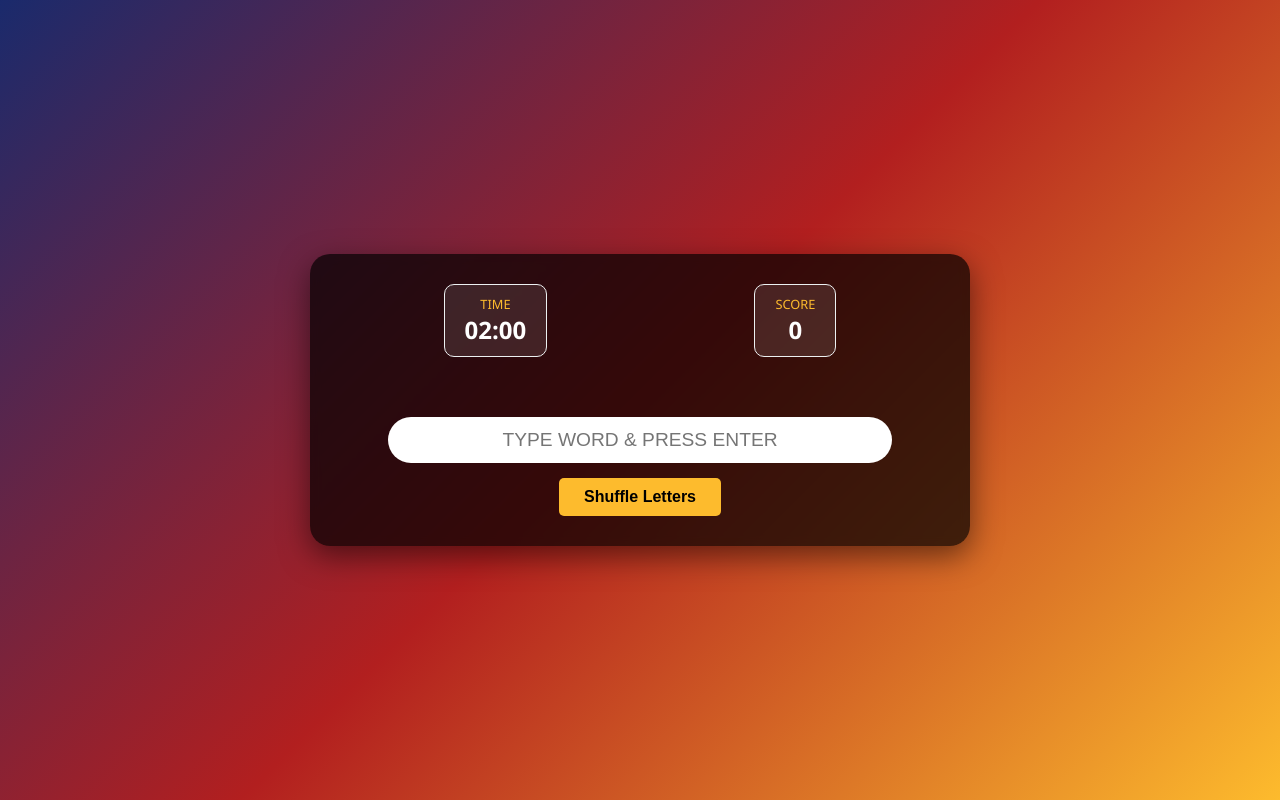
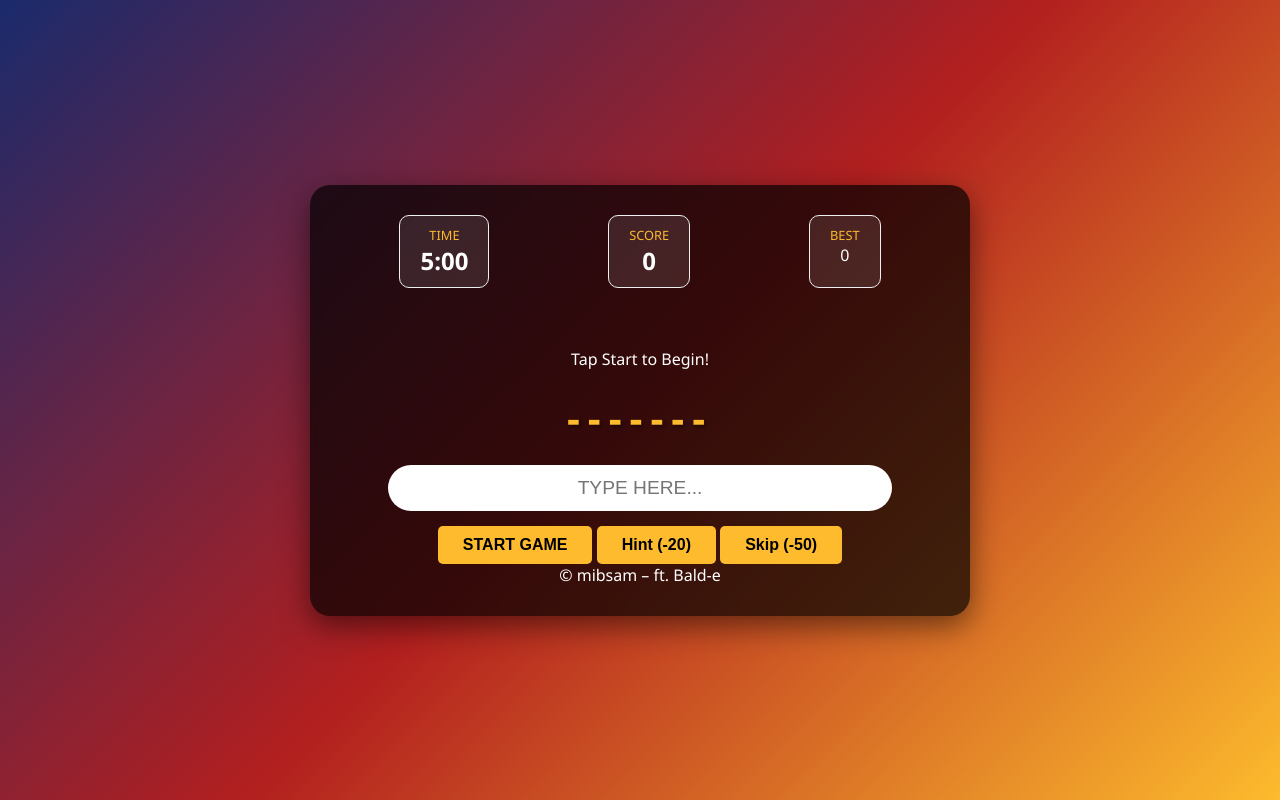
Before and after one commit to unfav-mibssm/Anagram, a plain HTML site: page index.html in a window 1280 px wide. Drawn offline with Linux system fonts and the light colour scheme; no server answers.

Commit message:
Update index.html

```diff
--- a/index.html
+++ b/index.html
@@ -2,9 +2,12 @@
 <html lang="en">
 <head>
     <meta charset="UTF-8">
-    <meta name="viewport" content="width=device-width, initial-scale=1.0">
-    <title>Anagram Master - Word Challenge</title>
+    <meta name="viewport" content="width=device-width, initial-scale=1.0, maximum-scale=1.0, user-scalable=no">
+    <title>Anagram Master Mobile</title>
     <link rel="stylesheet" href="style.css">
+    <link rel="manifest" href="./manifest.json">
+<meta name="mobile-web-app-capable" content="yes">
+<meta name="apple-mobile-web-app-capable" content="yes">
 </head>
 <body>
 
@@ -12,38 +15,62 @@
         <header>
             <div class="stat-box">
                 <span class="label">TIME</span>
-                <span id="timer-display">02:00</span>
+                <div id="timer-display">5:00</div>
             </div>
             <div class="stat-box">
                 <span class="label">SCORE</span>
-                <span id="score-display">0</span>
+                <div id="score-display">0</div>
+            </div>
+            <div class="stat-box">
+                <span class="label">BEST</span>
+                <div id="high-score-display">0</div>
             </div>
         </header>
 
-        <div id="jumbled-container" class="jumbled-word"></div>
+        <div id="word-grid-container"></div>
 
-        <main id="word-grid-container"></main>
+        <div id="status-message">Tap Start to Begin!</div>
 
-        <section class="input-area">
-            <input type="text" id="word-input" placeholder="Type word & press Enter" autocomplete="off" autofocus>
-            <div id="feedback-message"></div>
-        </section>
+        <div id="jumbled-container" class="jumbled-word">-------</div>
 
-        <footer class="controls">
-            <button id="shuffle-btn">Shuffle Letters</button>
-            <button id="next-level-btn" class="hidden">Next Level</button>
+        <div class="input-section">
+            <input type="text" id="word-input" placeholder="TYPE HERE..." autocomplete="off" spellcheck="false">
+        </div>
+
+        <footer>
+            <button id="shuffle-btn">START GAME</button>
+            <button id="hint-btn">Hint (-20)</button>
+            <button id="skip-btn">Skip (-50)</button>
+            <button id="next-level-btn" class="hidden">NEXT</button>
         </footer>
+
+        <div class="my-watermark">© mibsam – ft. Bald-e</div>
     </div>
 
     <div id="game-over-modal" class="modal hidden">
         <div class="modal-content">
             <h2>Time's Up!</h2>
             <p id="final-stats"></p>
-            <div id="missed-words-list"></div>
-            <button id="modal-next-btn" onclick="document.getElementById('next-level-btn').click()">Next Level</button>
+            <div style="display: flex; gap: 10px; justify-content: center; margin-top: 20px;">
+                <button id="modal-next-btn" style="padding: 10px 15px; background: #4caf50; color: white; border: none; border-radius: 8px; font-weight: bold;">Play Again</button>
+                <button id="review-btn" style="padding: 10px 15px; background: #2196f3; color: white; border: none; border-radius: 8px; font-weight: bold;">Review Words</button>
+            </div>
         </div>
     </div>
 
+    <button id="close-review-btn" class="hidden">Back to Result</button>
+
     <script src="script.js"></script>
+    <script>
+if ("serviceWorker" in navigator) {
+  // We use a relative path './' instead of '/ANAGRAM/'
+  // to stay within the security "scope"
+  navigator.serviceWorker.register("./service-worker.js")
+    .then(() => console.log("Offline Mode Ready"))
+    .catch(error => console.error("SW Error:", error));
+}
+</script>
+
+
 </body>
 </html>
```
